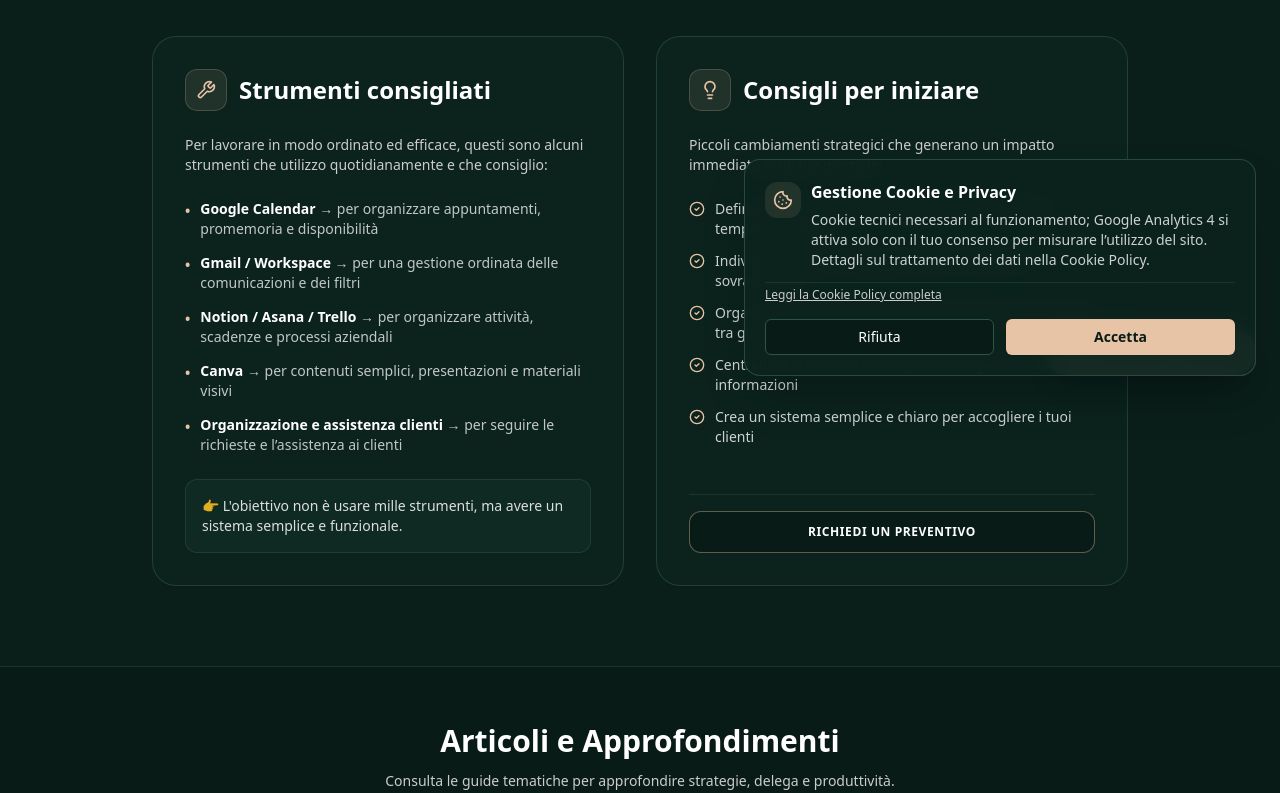
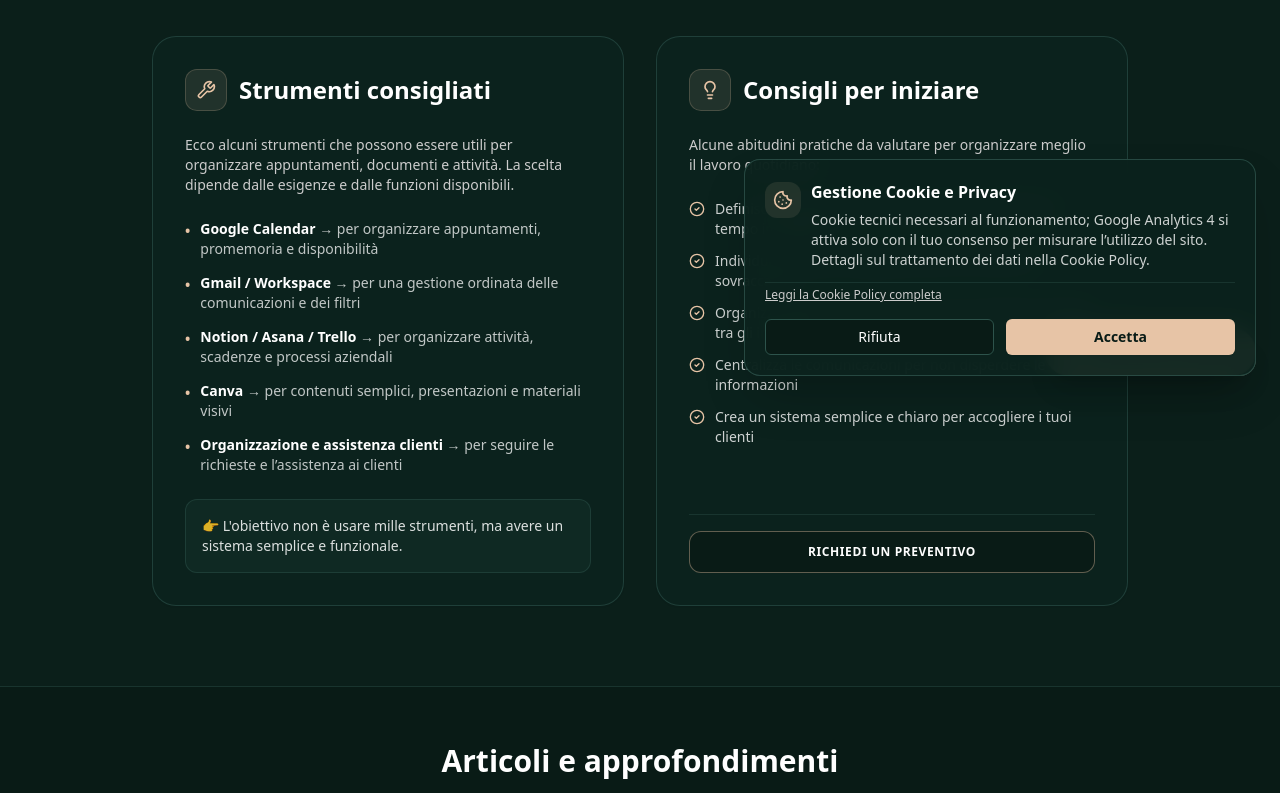
Before and after one commit to noemitomassetti/noemitomassetti-it, a React (Vite) app: page /it/risorse in a window 1280 px wide. Shown: the part 400-1193 px from the top of the page. Built offline with nearby package versions, Linux system fonts and the light colour scheme; the HTML template or start-up script is replaced by a standard one.

Commit message:
Localisation: neutral accurate resource recommendations and consistent four-language editorial voice

```diff
--- a/src/pages/Resources.tsx
+++ b/src/pages/Resources.tsx
@@ -74,15 +74,15 @@ const getTips = (lang: Language) => {
       return [
         "Cartographiez vos tâches récurrentes quotidiennes et leur durée",
         "Identifiez ce que vous pouvez déléguer avant d’atteindre la saturation",
-        "Structurez votre calendrier en conservant des marges de respiration",
+        "Prévoyez des marges entre les rendez-vous pour la préparation et les imprévus",
         "Centralisez vos échanges avec vos clients pour éviter la dispersion",
-        "Mettez en place un accueil client clair, simple et rassurant",
+        "Préparez un processus d'accueil clair pour vos clients",
       ];
     case "es":
       return [
         "Define las tareas recurrentes que realizas cada día y su tiempo estimado",
         "Identifica qué gestiones puedes delegar antes de sentir sobrecarga",
-        "Organiza tu agenda protegiendo márgenes de respiro entre reuniones",
+        "Deja tiempo entre reuniones para prepararte y atender imprevistos",
         "Centraliza las comunicaciones para no dispersar datos clave",
         "Diseña un protocolo de bienvenida claro y profesional para tus clientes",
       ];
@@ -90,8 +90,8 @@ const getTips = (lang: Language) => {
       return [
         "Map out your daily recurring tasks and quantify the hours spent",
         "Identify what can be safely delegated before burnout sets in",
-        "Protect calendar buffers between consecutive client appointments",
-        "Centralize communications so crucial details never slip away",
+        "Leave realistic gaps between appointments for preparation and unforeseen changes",
+        "Organise correspondence so important details are easier to find",
         "Prepare a clear welcome process for customers you already serve",
       ];
   }
@@ -169,12 +169,12 @@ export default function ResourcesPage() {
               </div>
               <p className="text-xs sm:text-sm text-muted-foreground mb-6 leading-relaxed">
                 {lang === "it"
-                  ? "Per lavorare in modo ordinato ed efficace, questi sono alcuni strumenti che utilizzo quotidianamente e che consiglio:"
+                  ? "Ecco alcuni strumenti che possono essere utili per organizzare appuntamenti, documenti e attività. La scelta dipende dalle esigenze e dalle funzioni disponibili."
                   : lang === "fr"
-                  ? "Pour travailler avec clarté et régularité, voici les outils que j'utilise et recommande :"
+                  ? "Voici quelques outils qui peuvent faciliter la gestion des rendez-vous, des documents et des tâches. Le choix dépend de vos besoins et des fonctionnalités proposées."
                   : lang === "es"
-                  ? "Para trabajar de forma metódica y eficaz, estas son las herramientas que empleo y sugiero:"
-                  : "To work in an orderly, efficient manner, here are core tools I rely on daily and recommend:"}
+                  ? "Estas herramientas pueden ayudarte a organizar citas, documentos y tareas. Conviene elegirlas según tus necesidades y las funciones disponibles."
+                  : "These are examples of tools that may help with appointments, files and everyday tasks. Choose them according to your needs and the features available."}
               </p>
               <ul className="space-y-3.5 mb-6">
                 {tools.map((tool, idx) => (
@@ -220,12 +220,12 @@ export default function ResourcesPage() {
                 </div>
                 <p className="text-xs sm:text-sm text-muted-foreground mb-6 leading-relaxed">
                   {lang === "it"
-                    ? "Piccoli cambiamenti strategici che generano un impatto immediato sulle tue giornate:"
+                    ? "Alcune abitudini pratiche da valutare per organizzare meglio il lavoro quotidiano:"
                     : lang === "fr"
-                    ? "Des ajustements concrets pour un impact immédiat sur votre sérénité au travail :"
+                    ? "Quelques habitudes pratiques pour mieux organiser votre travail au quotidien :"
                     : lang === "es"
-                    ? "Pequeños cambios estructurados que transforman de inmediato tu jornada laboral:"
-                    : "Small procedural shifts that create an immediate impact on your daily bandwidth:"}
+                    ? "Algunas prácticas sencillas que pueden ayudarte a organizar el trabajo diario:"
+                    : "A few practical habits that may make everyday work easier to organise:"}
                 </p>
                 <ul className="space-y-3 mb-6">
                   {tips.map((tip, idx) => (
@@ -257,21 +257,21 @@ export default function ResourcesPage() {
           <div className="text-center max-w-2xl mx-auto mb-10">
             <h2 className="text-2xl sm:text-3xl font-bold text-foreground mb-3">
               {lang === "it"
-                ? "Articoli e Approfondimenti"
+                ? "Articoli e approfondimenti"
                 : lang === "fr"
-                ? "Articles et Guides Pratiques"
+                ? "Articles et guides pratiques"
                 : lang === "es"
-                ? "Artículos y Guías Prácticas"
-                : "Articles & Practical Guides"}
+                ? "Artículos y guías prácticas"
+                : "Articles and practical guides"}
             </h2>
             <p className="text-sm text-muted-foreground">
               {lang === "it"
-                ? "Consulta le guide tematiche per approfondire strategie, delega e produttività."
+                ? "Leggi articoli pratici su organizzazione, comunicazione, delega e strumenti digitali."
                 : lang === "fr"
-                ? "Consultez nos articles thématiques pour optimiser vos méthodes de travail."
+                ? "Découvrez des articles pratiques sur l'organisation, la communication, la délégation et les outils numériques."
                 : lang === "es"
-                ? "Explora mis guías sobre organización, comunicación y trabajo con clientes italianos."
-                : "Explore actionable perspectives on delegation, systems, and time protection."}
+                ? "Encuentra artículos prácticos sobre organización, comunicación, delegación y herramientas digitales."
+                : "Read practical articles about organisation, communication, delegation and digital tools."}
             </p>
           </div>
 
```
